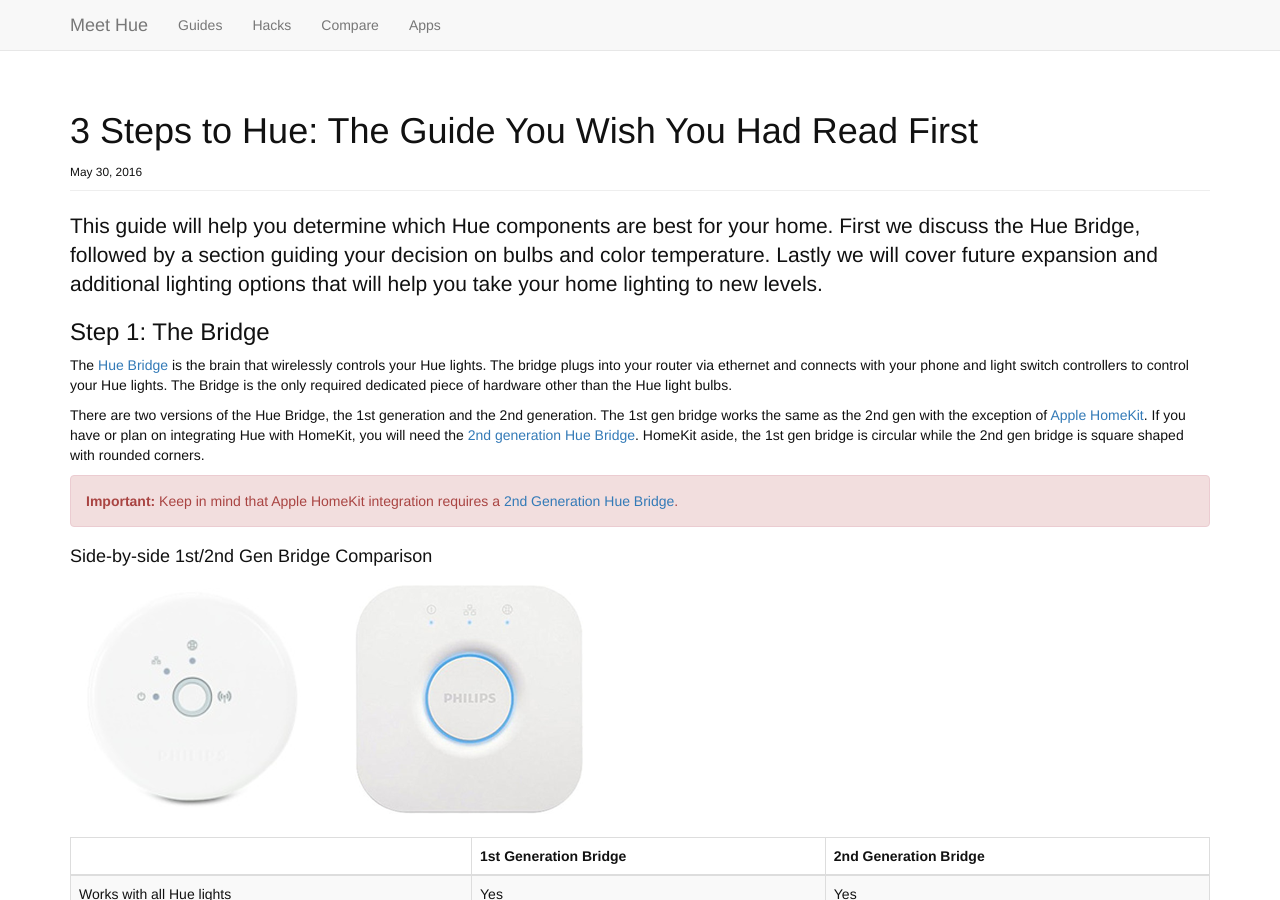
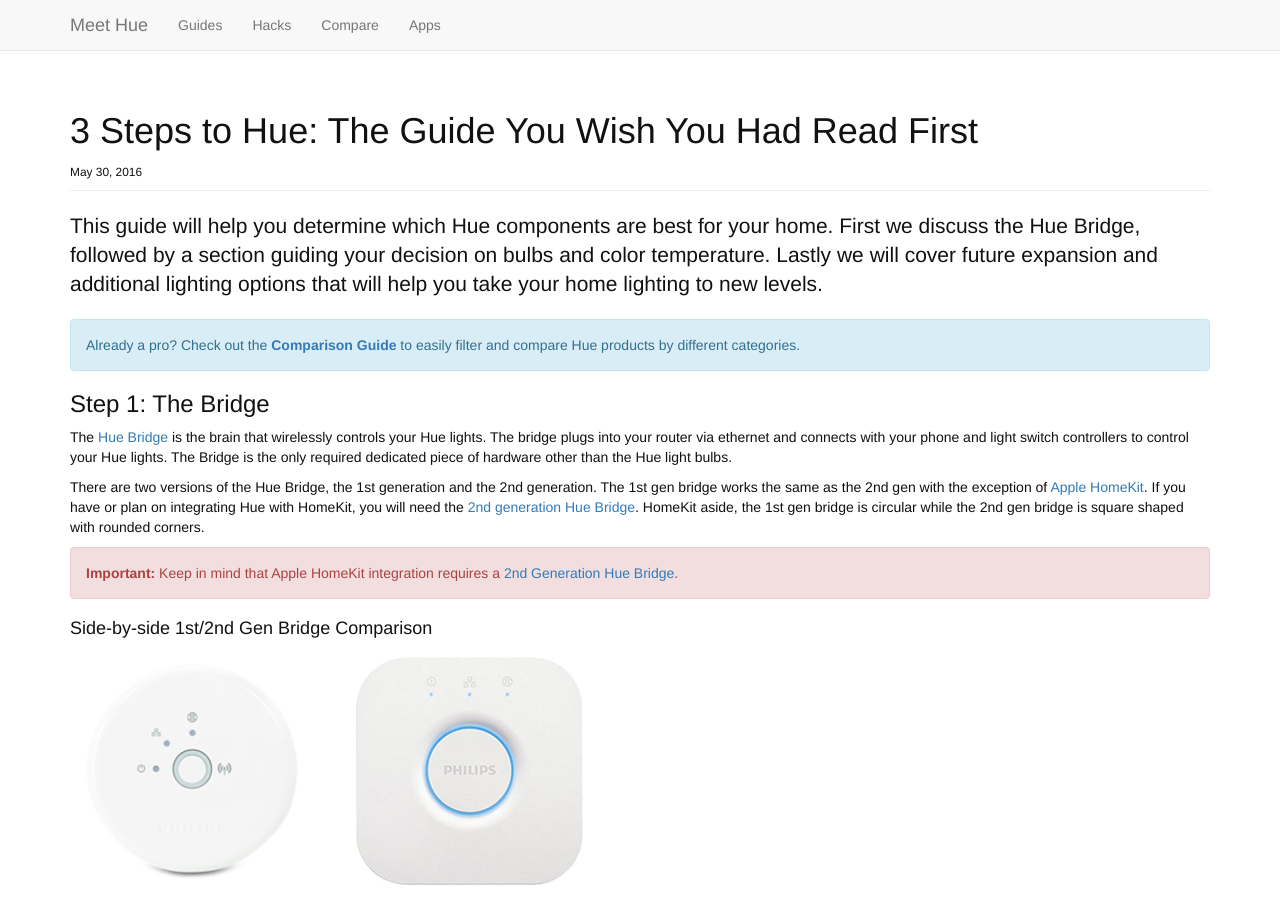
Before and after one commit to TannerPerrien/meethue.co, a Jekyll site: the page built from _guides/3-steps-to-hue-the-guide-you-wish-you-had-read-first.md, in a window 1280 px wide and 900 px high. Built offline with Jekyll 4.4.1, drawn with Linux system fonts in a browser that asks for light colours; nearby versions of some CDN libraries; comment, search, counter and statistics services are not loaded.

Commit message:
Link getting started guide to product comparison

```diff
--- a/_guides/3-steps-to-hue-the-guide-you-wish-you-had-read-first.md
+++ b/_guides/3-steps-to-hue-the-guide-you-wish-you-had-read-first.md
@@ -37,6 +37,9 @@ sitemap:
 
 This guide will help you determine which Hue components are best for your home. First we discuss the Hue Bridge, followed by a section guiding your decision on bulbs and color temperature. Lastly we will cover future expansion and additional lighting options that will help you take your home lighting to new levels.
 {: .lead}
+
+Already a pro? Check out the **[Comparison Guide][compare]** to easily filter and compare Hue products by different categories.
+{: .alert .alert-info}
 
 ### Step 1: The Bridge
 
```
